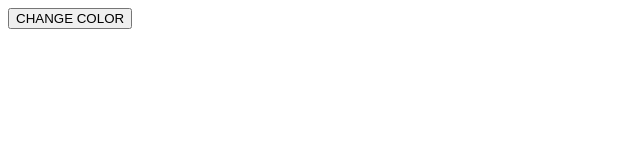
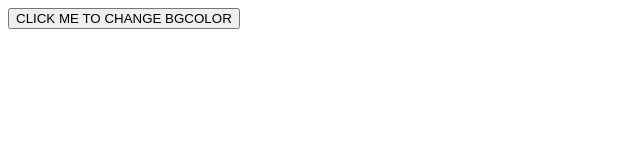
Before and after one commit to keymarrow/Hex-Colors, a plain HTML site: page game.html in a window 1280 px wide. Shown: the whole page, without its empty margins (0-640 px from the left). Drawn offline with Linux system fonts and the light colour scheme.

Commit message:
first commit

```diff
--- a/game.html
+++ b/game.html
@@ -6,9 +6,9 @@
     <meta name="viewport" content="width=device-width, initial-scale=1.0">
     <title>Document</title>
 </head>
-<body id="bgcolor">
+<body id="bgcolor" >
 
-    <button id="button1" onclick="changecolor()"> CHANGE COLOR</button>
+    <button id="button1" onclick="changecolor()">CLICK ME TO CHANGE BGCOLOR</button>
 
     <script>
         function changecolor(){
```
